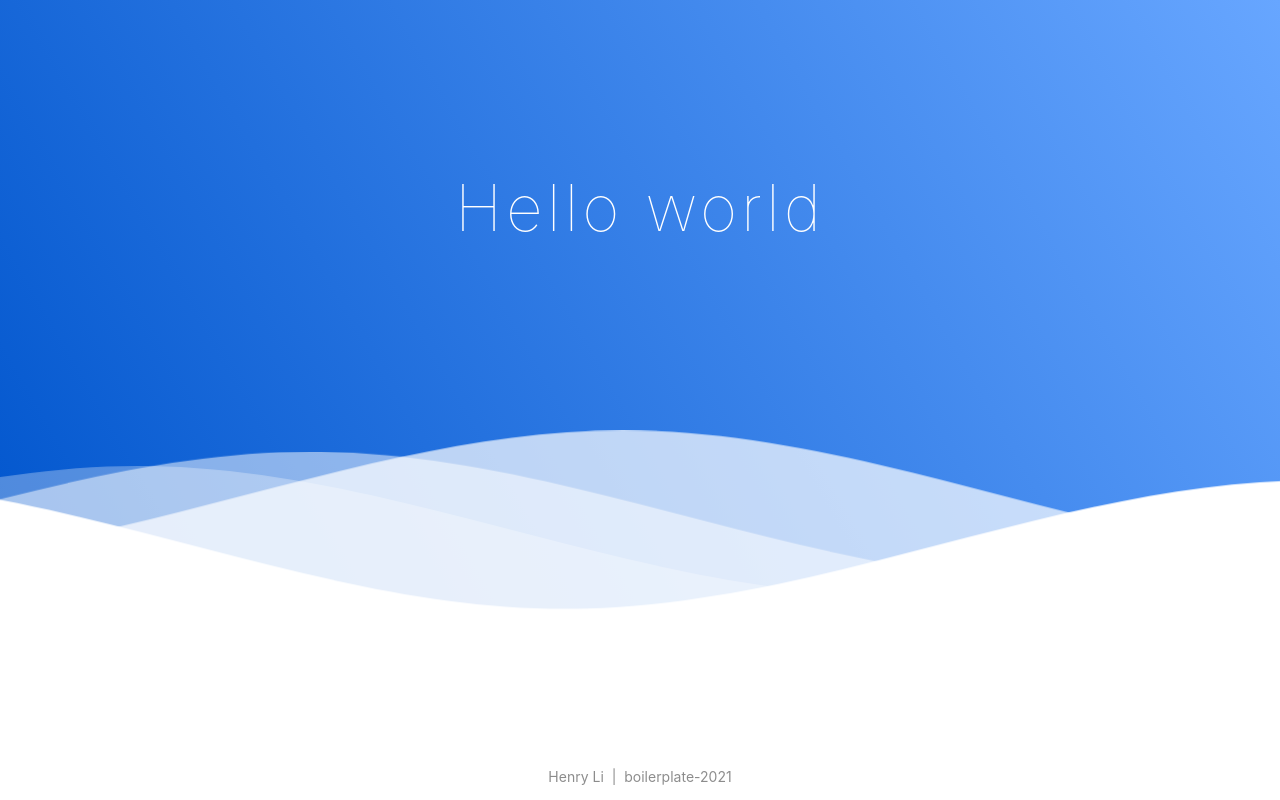
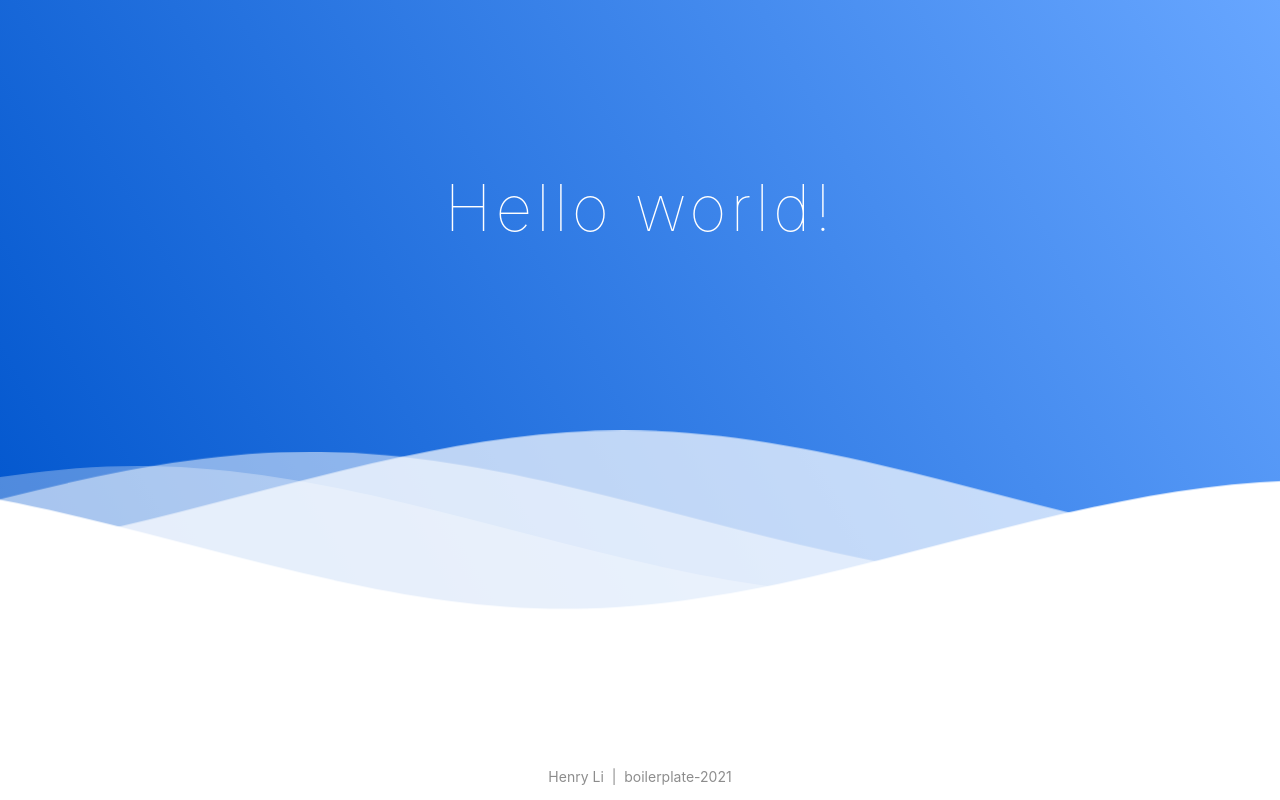
Before and after one commit to MagicCube/boilerplate-2021, a React app: page / in a window 1280 px wide. Built offline with nearby package versions, Linux system fonts and the light colour scheme.

Commit message:
feat: rewording

```diff
--- a/src/components/Root/index.tsx
+++ b/src/components/Root/index.tsx
@@ -1,5 +1,5 @@
 import { Example } from '../Example';
 
 export function Root() {
-  return <Example title="Hello world" />;
+  return <Example title="Hello world!" />;
 }
```
